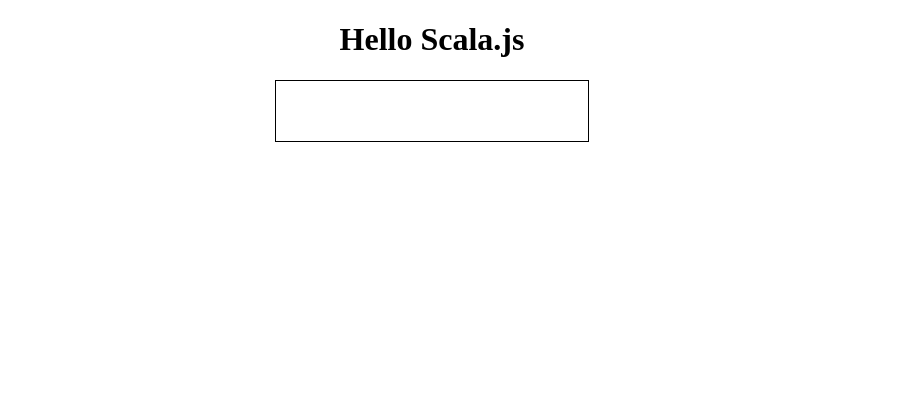
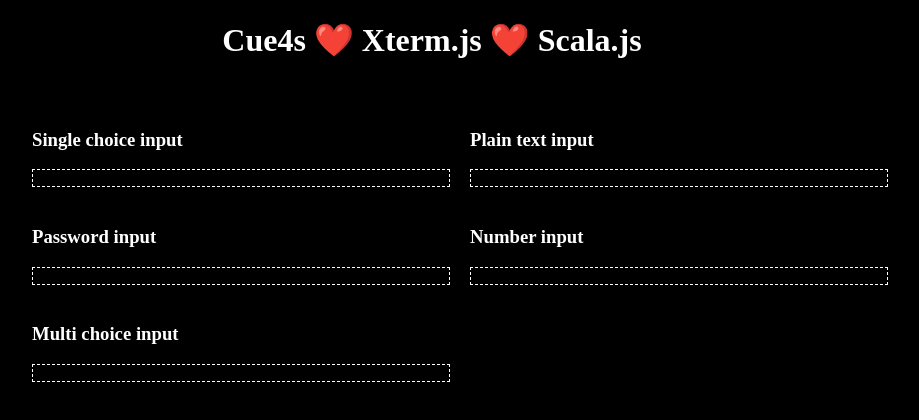
Before and after one commit to keynmol/cue4s-xterm-demo, a website built with Vite: page index.html in a window 1280 px wide. Shown: the whole page, without its empty margins (208-1127 px from the left). Built offline with nearby package versions, Linux system fonts and the light colour scheme.

Commit message:
something is working

```diff
--- a/index.css
+++ b/index.css
@@ -1,10 +1,7 @@
-#content {
-  margin:auto;
-  width: 20%;
-  padding: 30px;
-  border: 1px solid black;
+.my-terminal {
+  padding:8px; width: 400px; border: 1px dashed white;
 }
-button {
-  font-size: 20px;
-  font-weight: bold;
+html,body {
+  background:black;
+  color: white;
 }
--- a/index.html
+++ b/index.html
@@ -1,16 +1,51 @@
 <!doctype html>
 <html lang="en">
+
 <head>
   <meta charset="UTF-8" />
   <meta name="viewport" content="width=device-width, initial-scale=1.0" />
   <link href="/index.css" rel="stylesheet">
+  <link rel="stylesheet" href="node_modules/@xterm/xterm/css/xterm.css" />
   <title>Hello, Scala.js!</title>
 </head>
+
 <body>
   <center>
-      <h1>Hello Scala.js</h1>
+    <h1 style="color: white">Cue4s ❤️ Xterm.js ❤️ Scala.js</h1>
+    <pre id="result" style="padding:8px"></pre>
   </center>
-    <div id="content"></div>
+  <div style="width: 800px; margin:auto; display: grid; grid-template-columns: 1fr 1fr; column-gap: 20px; row-gap: 20px;">
+    <div>
+      <h3>Single choice input</h3>
+      <pre id="single-choice-input-result"></pre>
+      <div id="single-choice-input-terminal" class="my-terminal"></div>
+    </div>
+    <div>
+      <h3>Plain text input</h3>
+      <pre id="text-input-result"></pre>
+      <div id="text-input-terminal" class="my-terminal"></div>
+    </div>
+
+    <div>
+      <h3>Password input</h3>
+      <pre id="password-input-result"></pre>
+      <div id="password-input-terminal" class="my-terminal"></div>
+    </div>
+
+    <div>
+      <h3>Number input</h3>
+      <pre id="number-input-result"></pre>
+      <div id="number-input-terminal" class="my-terminal"></div>
+    </div>
+
+    <div>
+      <h3>Multi choice input</h3>
+      <pre id="multi-choice-input-result"></pre>
+      <div id="multi-choice-input-terminal" class="my-terminal"></div>
+    </div>
+  </div>
+
   <script type="module" src="/scalajs-frontend.js"></script>
 </body>
+
 </html>
```
Also changed, not shown: package.json (+6 -2 lines), 2 other files. Lines whose indentation alone changed are shown as unchanged.
